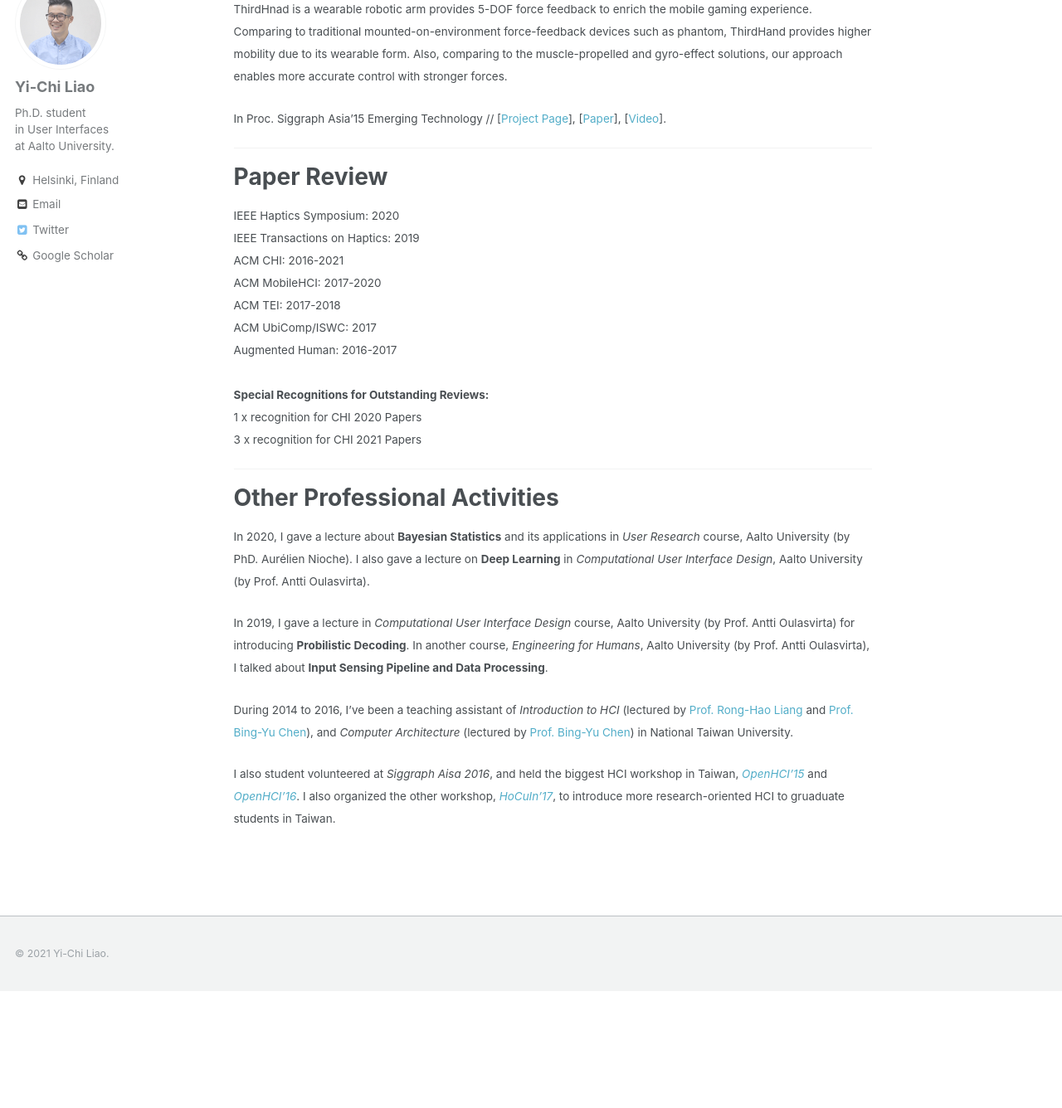
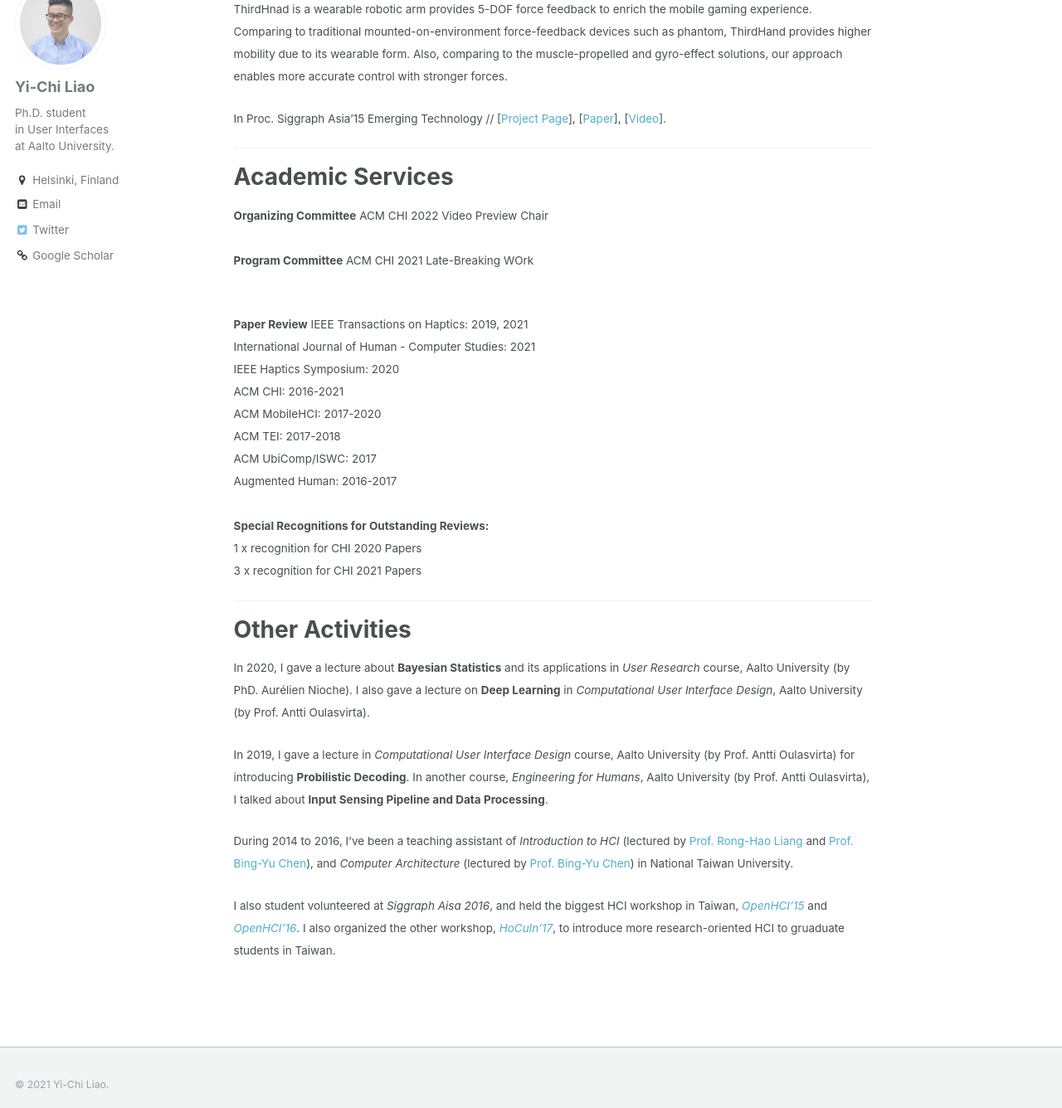
Before and after one commit to yichiliao/yichiliao.github.io, a Jekyll site: the page built from _pages/about.md, in a window 1280 px wide and 1400 px high, scrolled down 4171 px, cut to the strip 64-1400 px from the top of the window. Shown: the whole strip at 83% size. Built offline with Jekyll 4.4.1, drawn with Linux system fonts in a browser that asks for light colours; before the commit the page ends 5430 px from its top, so only the background shows below that.

Commit message:
update about

```diff
--- a/_pages/about.md
+++ b/_pages/about.md
@@ -99,12 +99,22 @@ ThirdHnad is a wearable robotic arm provides 5-DOF force feedback to enrich the
 
 
 
-Paper Review
+Academic Services
 ======
 
 <small>
+**Organizing Committee**
+ACM CHI 2022 Video Preview Chair<br>
+<br>
+**Program Committee**
+ACM CHI 2021 Late-Breaking WOrk<br>
+<br>
+
+<small>
+**Paper Review**
+IEEE Transactions on Haptics: 2019, 2021<br>
+International Journal of Human - Computer Studies: 2021<br>
 IEEE Haptics Symposium: 2020<br>
-IEEE Transactions on Haptics: 2019<br>
 ACM CHI: 2016-2021 <br>
 ACM MobileHCI: 2017-2020 <br>
 ACM TEI: 2017-2018<br>
@@ -120,7 +130,7 @@ Augmented Human: 2016-2017<br>
 
 ------
 
-Other Professional Activities
+Other Activities
 ======
 
 <small>
```
Also changed, not shown: 1 other file.
